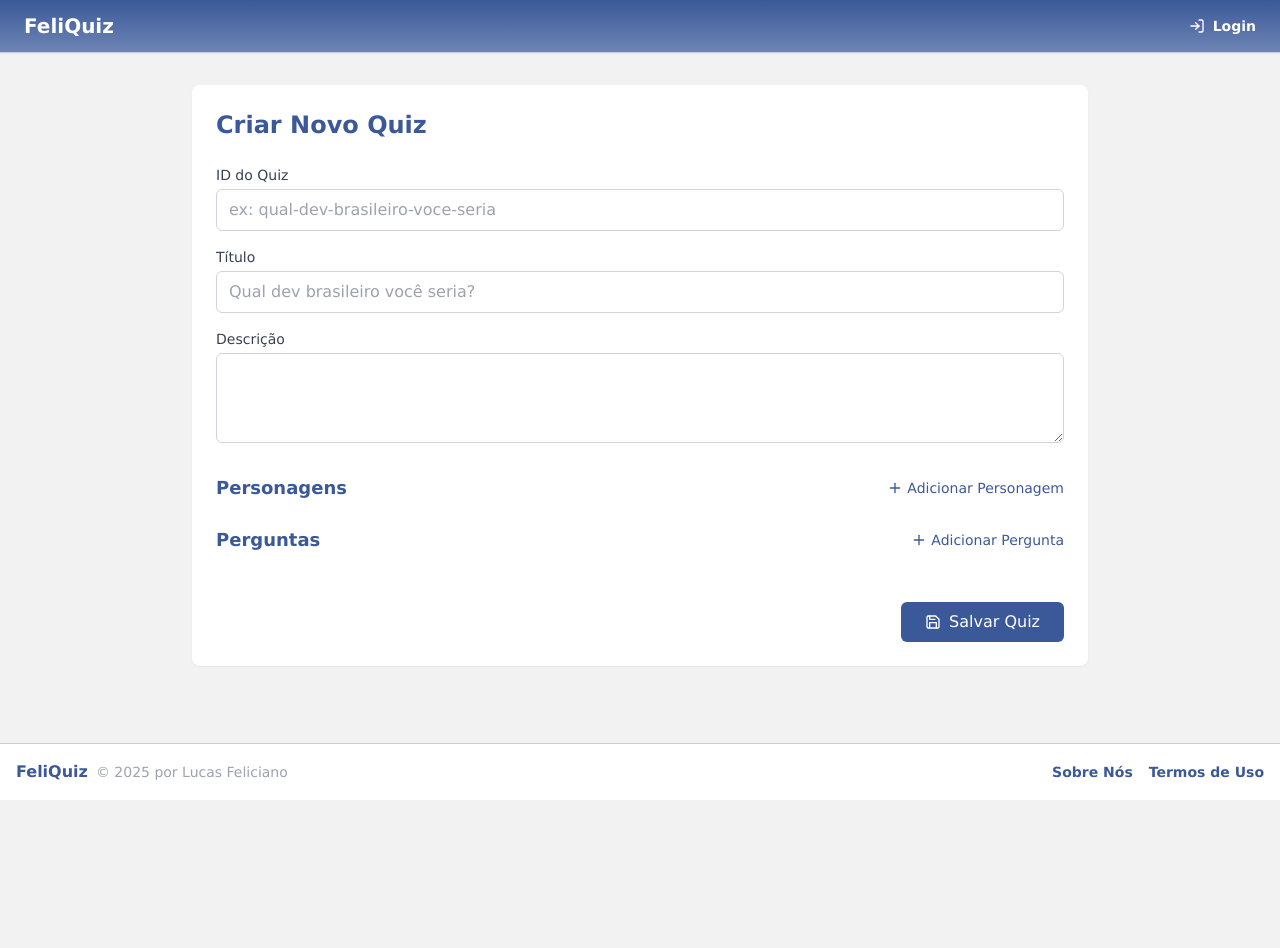
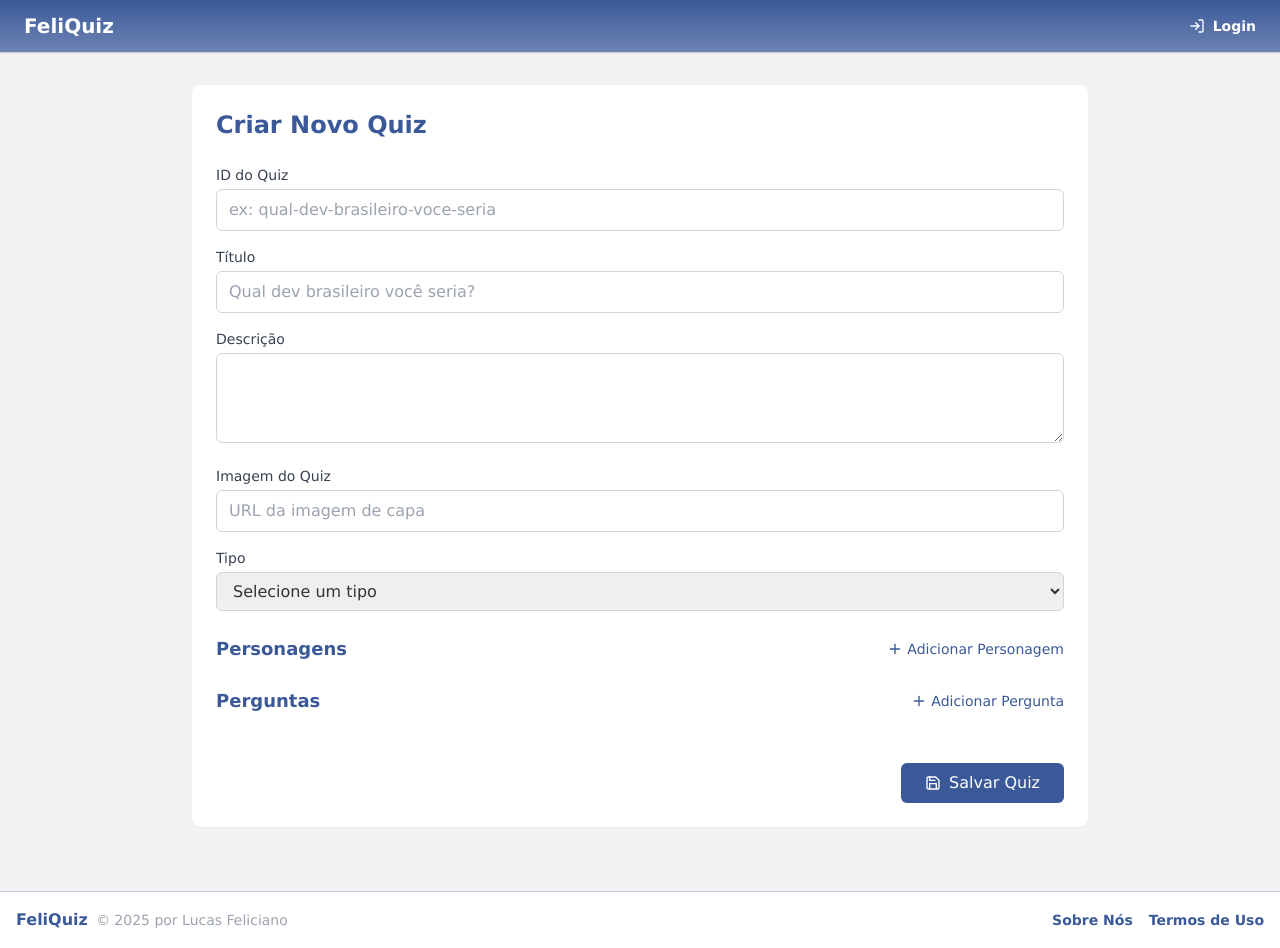
Before and after one commit to Felici4no/Return-me, a React (Vite) app: page /admin/novo-quiz in a window 1280 px wide. Before the commit the page ends 800 px from the top, so only its background shows below. Built offline with nearby package versions, Linux system fonts and the light colour scheme.

Commit message:
Update Quiz Creation Page

```diff
--- a/src/pages/CreateQuiz.tsx
+++ b/src/pages/CreateQuiz.tsx
@@ -23,6 +23,16 @@ interface Question {
   options: Option[];
 }
 
+const quizTypes = [
+  'filme',
+  'série',
+  'política',
+  'história',
+  'culinária',
+  'programação',
+  'artes'
+];
+
 const CreateQuiz: React.FC = () => {
   const navigate = useNavigate();
   const [loading, setLoading] = useState(false);
@@ -30,6 +40,9 @@ const CreateQuiz: React.FC = () => {
     id: '',
     title: '',
     description: '',
+    image: '',
+    type: '',
+    slug: '',
     characters: [] as Character[],
     questions: [] as Question[]
   });
@@ -108,8 +121,14 @@ const CreateQuiz: React.FC = () => {
     e.preventDefault();
     setLoading(true);
 
+    const finalQuiz = {
+      ...quiz,
+      questions: quiz.questions.length,
+      slug: quiz.id
+    };
+
     try {
-      await axios.post(`${import.meta.env.VITE_API_URL}/api/quizzes`, quiz);
+      await axios.post(`${import.meta.env.VITE_API_URL}/api/quizzes`, finalQuiz);
       navigate('/admin');
     } catch (error) {
       console.error('Erro ao criar quiz:', error);
@@ -161,6 +180,35 @@ const CreateQuiz: React.FC = () => {
                   rows={3}
                   required
                 />
+              </div>
+
+              <div>
+                <label className="block text-sm font-medium text-gray-700 mb-1">Imagem do Quiz</label>
+                <input
+                  type="url"
+                  value={quiz.image}
+                  onChange={(e) => setQuiz({ ...quiz, image: e.target.value })}
+                  className="w-full border border-gray-300 rounded-md px-3 py-2"
+                  placeholder="URL da imagem de capa"
+                  required
+                />
+              </div>
+
+              <div>
+                <label className="block text-sm font-medium text-gray-700 mb-1">Tipo</label>
+                <select
+                  value={quiz.type}
+                  onChange={(e) => setQuiz({ ...quiz, type: e.target.value })}
+                  className="w-full border border-gray-300 rounded-md px-3 py-2"
+                  required
+                >
+                  <option value="">Selecione um tipo</option>
+                  {quizTypes.map(type => (
+                    <option key={type} value={type}>
+                      {type.charAt(0).toUpperCase() + type.slice(1)}
+                    </option>
+                  ))}
+                </select>
               </div>
             </div>
 
```
